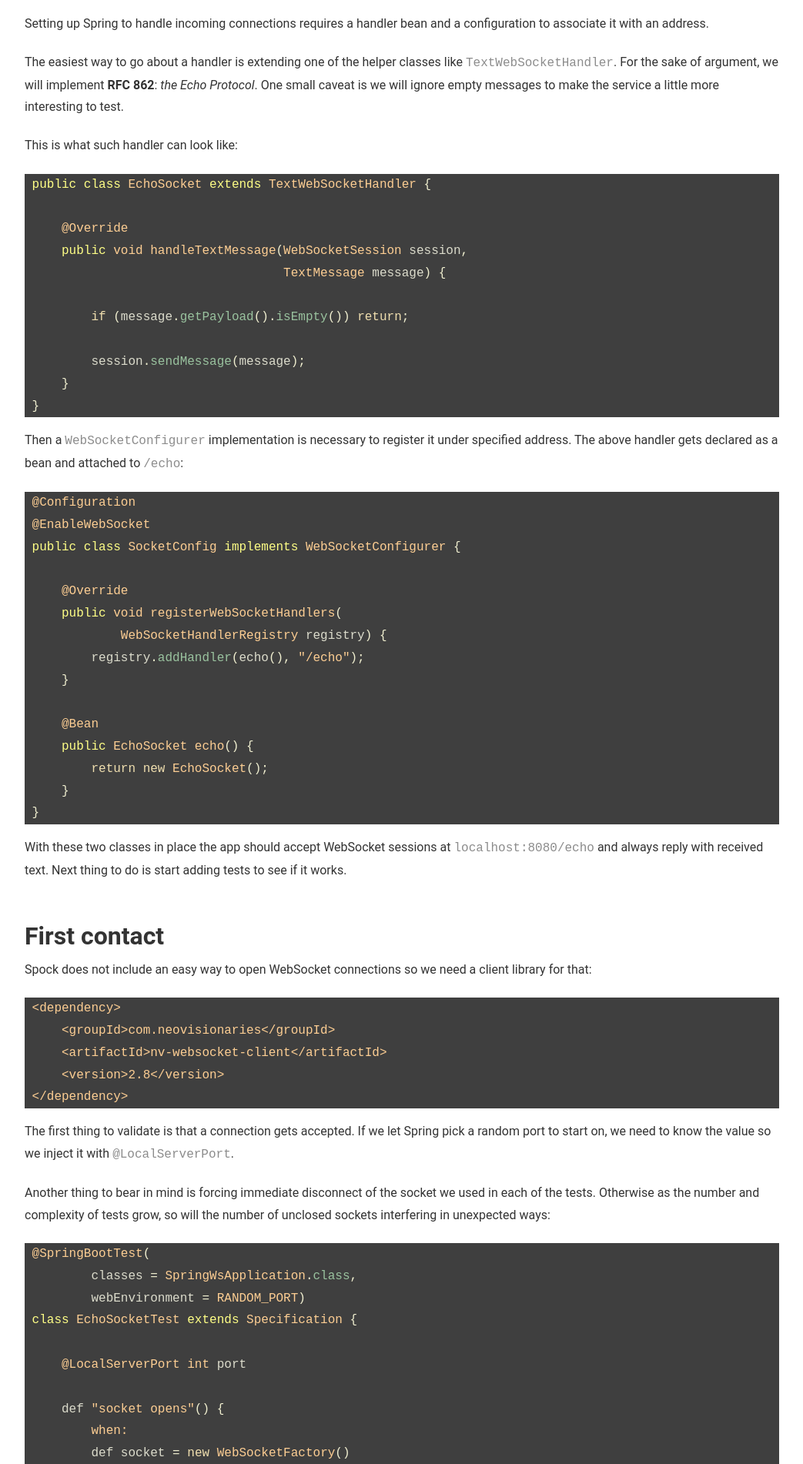
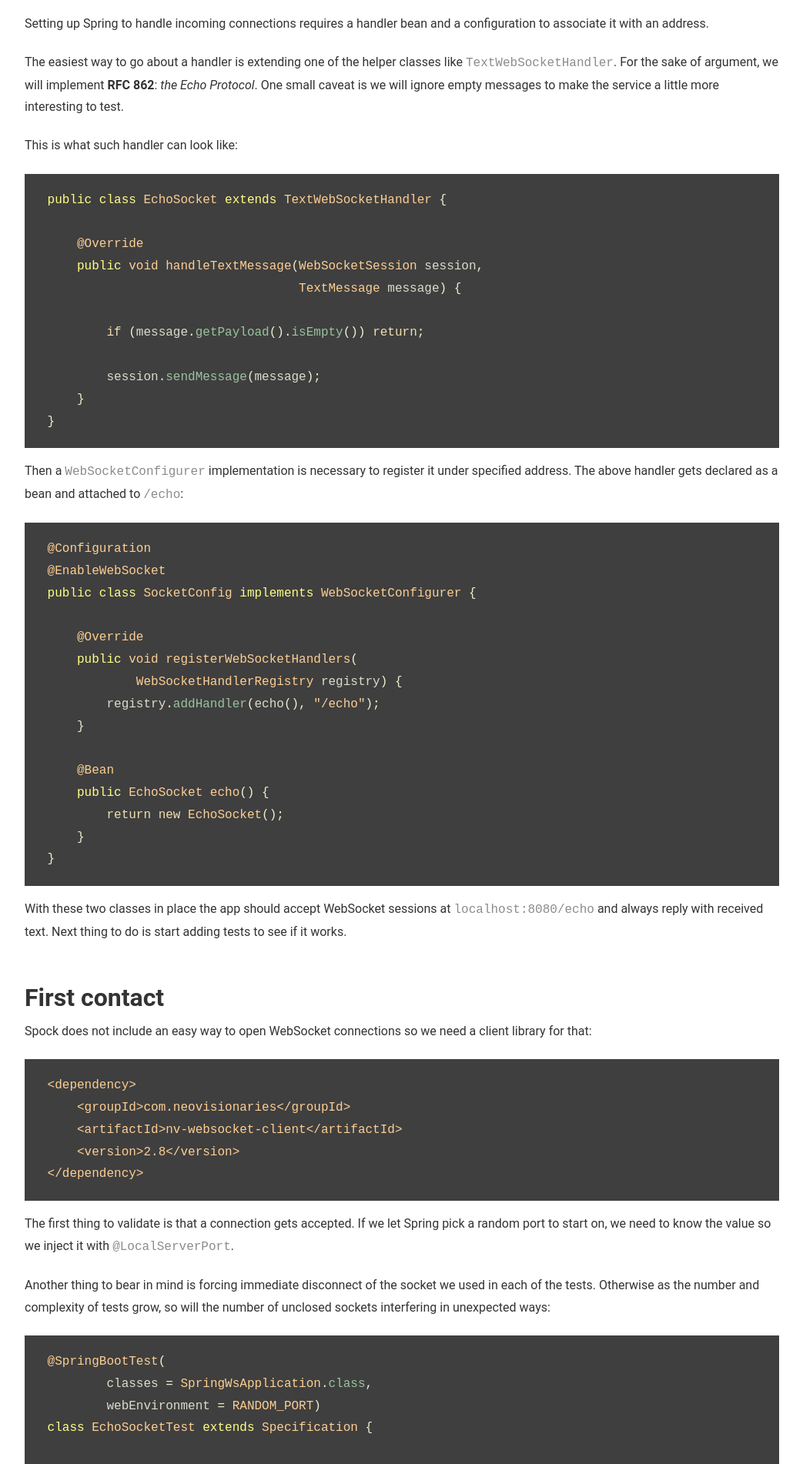
Before and after one commit to jjarzynski/jjarzynski.github.io, a Jekyll site: the page built from _posts/2020-01-27-spring-websocket-tests-with-spock.md, in a window 1280 px wide. Shown: the part 506-2408 px from the top of the page at 77% size, without its empty margins (118-1161 px from the left). Built offline with Jekyll 4.4.1, drawn with Linux system fonts in a browser that asks for light colours.

Commit message:
Update syntax.scss

```diff
--- a/_sass/syntax.scss
+++ b/_sass/syntax.scss
@@ -1,6 +1,8 @@
 .highlight code, .highlight pre {
 color:#fdce93;
 background-color:#3f3f3f;
+display: block;
+padding: 10px;
 }
 
 .highlight .hll {
```
